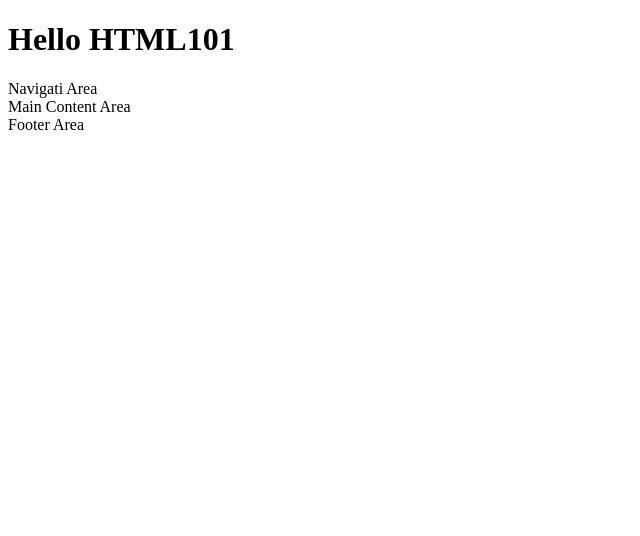
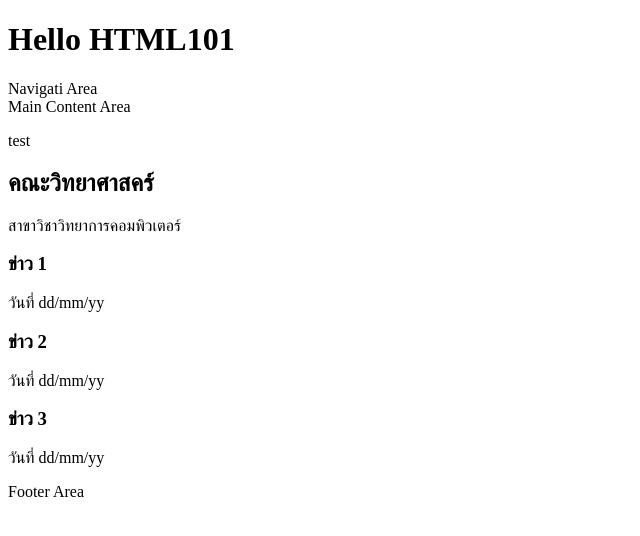
Before and after one commit to DeWorldR/WebDev, a plain HTML site: page index.html in a window 1280 px wide. Shown: the whole page, without its empty margins (0-640 px from the left). Drawn offline with Linux system fonts and the light colour scheme.

Commit message:
first commit

```diff
--- a/index.html
+++ b/index.html
@@ -16,8 +16,46 @@
         </header>
         <nav>
             Navigati Area
+
         </nav>
-        <div>Main Content Area</div>
+        <div>
+            Main Content Area
+            <p>
+                test
+            </p>
+            <div>
+                <h2>
+                    คณะวิทยาศาสคร์
+                </h2>
+                <p>
+                    สาขาวิชาวิทยาการคอมพิวเตอร์
+                </p>
+            </div>
+            <div>
+                <h3>
+                    ข่าว 1
+                </h3>
+                <p>
+                    วันที่ dd/mm/yy
+                </p>
+            </div>
+            <div>
+                <h3>
+                    ข่าว 2
+                </h3>
+                <p>
+                    วันที่ dd/mm/yy
+                </p>
+            </div>
+            <div>
+                <h3>
+                    ข่าว 3
+                </h3>
+                <p>
+                    วันที่ dd/mm/yy
+                </p>
+            </div>
+        </div>
 
         <footer>
             Footer Area
```
